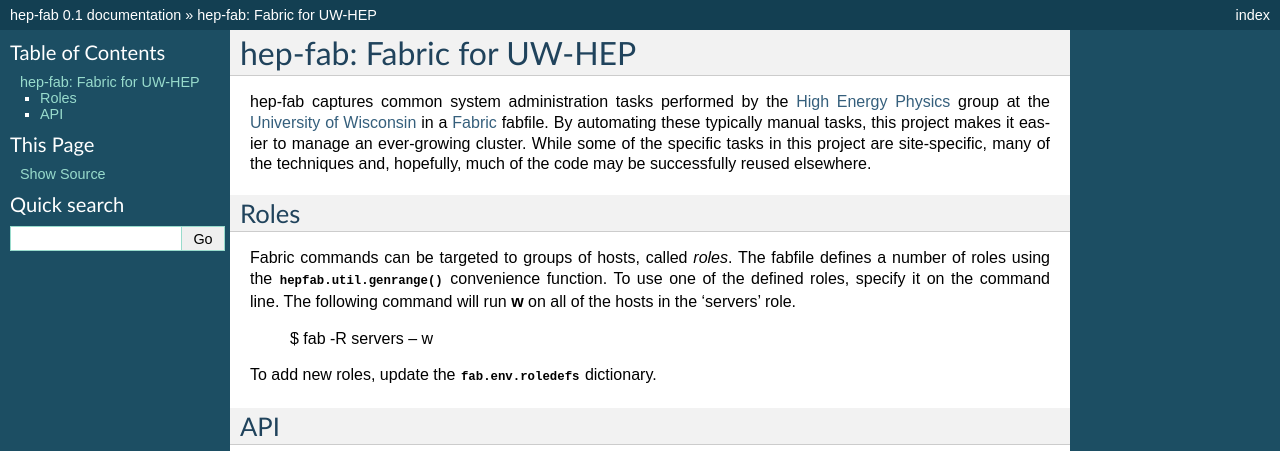
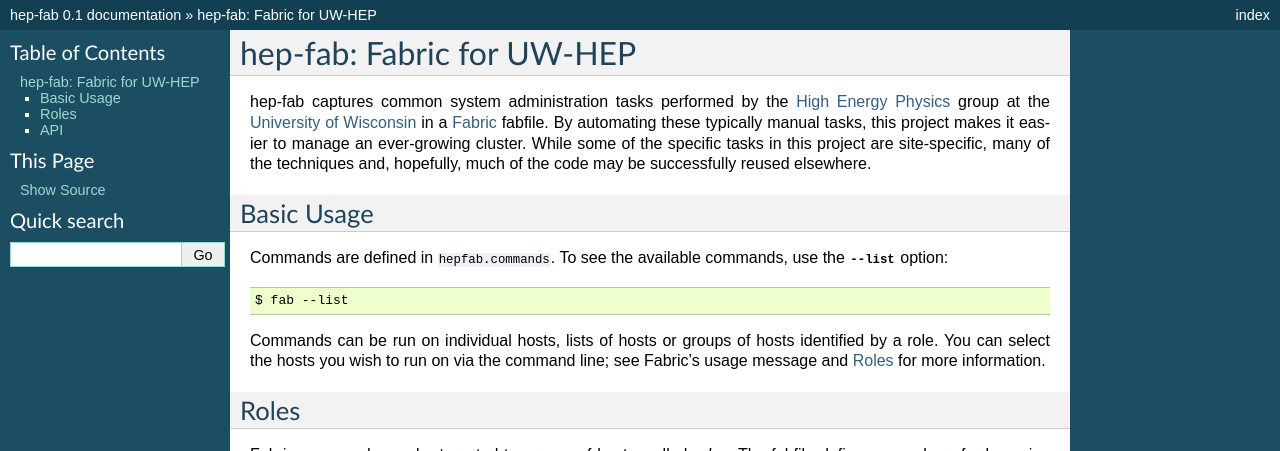
Before and after one commit to whilp/hepfab, a Sphinx documentation site: the page built from docs/index.txt, in a window 1280 px wide, cut to the strip 0-451 px from the top of the page. Built offline with Sphinx 7.4.7, drawn with Linux system fonts in a browser that asks for light colours; cross-references to code outside the pages are shown as plain code.

Commit message:
Document usage.

```diff
--- a/docs/index.txt
+++ b/docs/index.txt
@@ -17,6 +17,20 @@
 .. _High Energy Physics:        http://hep.wisc.edu/
 .. _University of Wisconsin:    http://www.wisc.edu/
 
+Basic Usage
++++++++++++
+
+Commands are defined in :module:`hepfab.commands`. To see the available
+commands, use the :option:`--list` option::
+
+    $ fab --list
+
+Commands can be run on individual hosts, lists of hosts or groups of hosts
+identified by a role. You can select the hosts you wish to run on via the
+command line; see Fabric's usage message and :ref:`roles` for more information.
+
+.. _roles:
+
 Roles
 +++++
 
```
